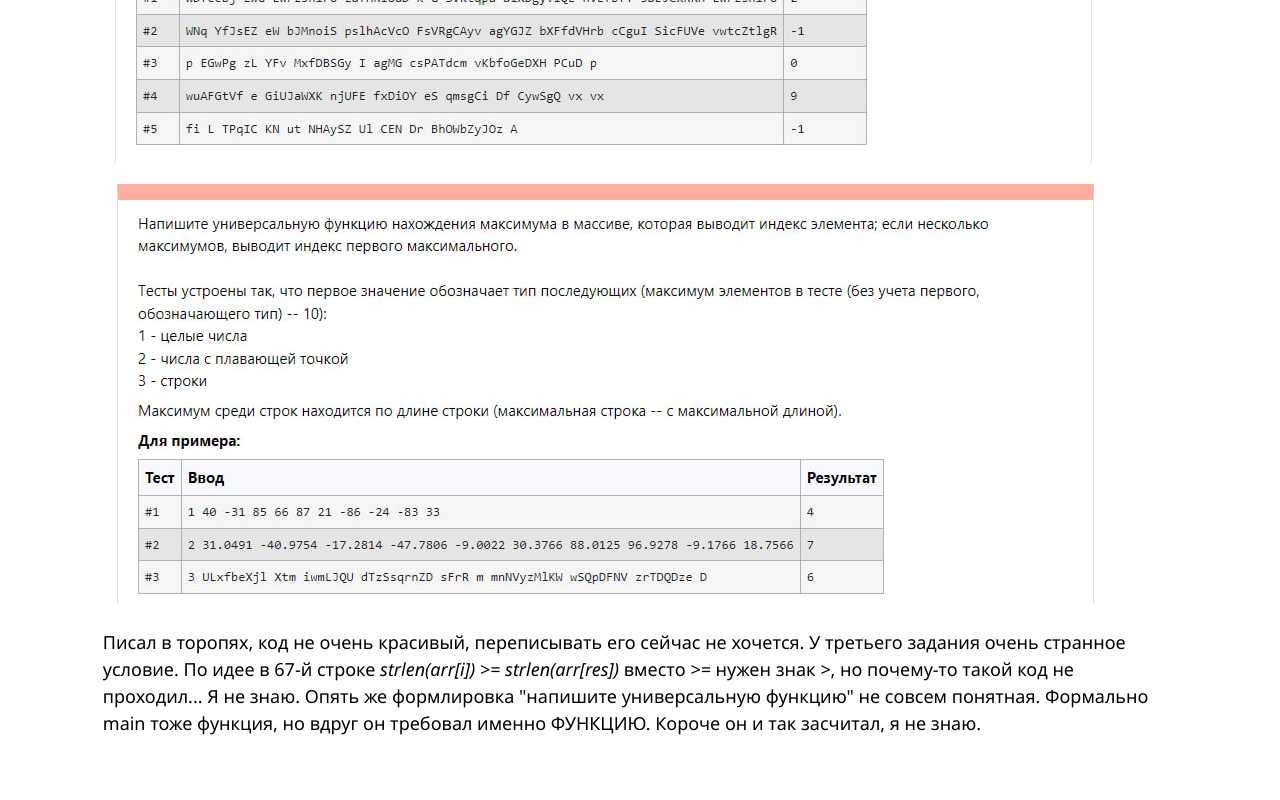
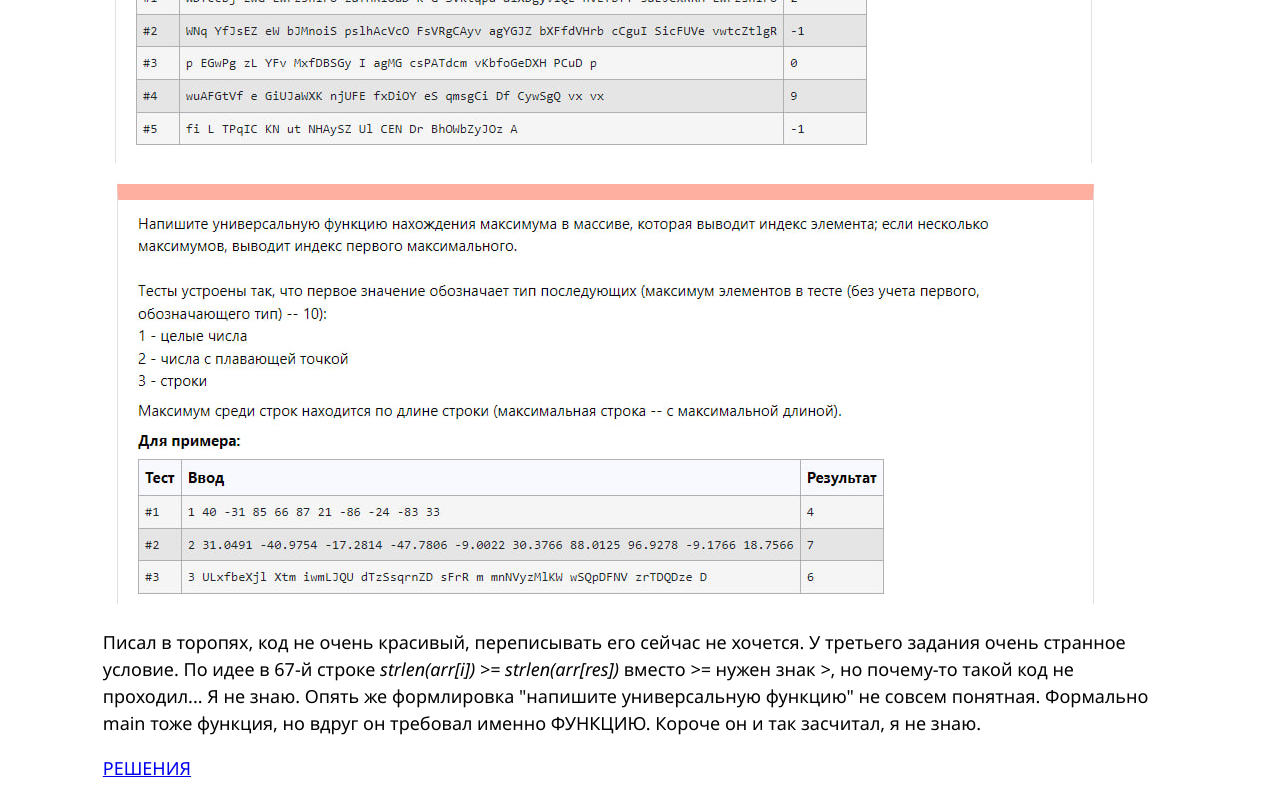
Before and after one commit to jcdkiki/jcdkiki.github.io, a plain HTML site: page pr-faq/index.html in a window 1280 px wide. Shown: the part 3859-4659 px from the top of the page. Before the commit the page ends 4614 px from the top, so only its background shows below. Drawn offline with nearby package versions, Linux system fonts and the light colour scheme.

Commit message:
prlab4 link

```diff
--- a/pr-faq/index.html
+++ b/pr-faq/index.html
@@ -75,6 +75,7 @@ int main() {
             <img src="prlab4-def2.jpg">
             <img src="prlab4-def3.jpg">
             <p>Писал в торопях, код не очень красивый, переписывать его сейчас не хочется. У третьего задания очень странное условие. По идее в 67-й строке <i>strlen(arr[i]) >= strlen(arr[res])</i> вместо <i>>=</i> нужен знак <i>></i>, но почему-то такой код не проходил... Я не знаю. Опять же формлировка "напишите универсальную функцию" не совсем понятная. Формально main тоже функция, но вдруг он требовал именно ФУНКЦИЮ. Короче он и так засчитал, я не знаю.</p>
+            <p><a href="https://github.com/jcdkiki/jcdkiki.github.io/tree/main/pr-faq/solutions">РЕШЕНИЯ</a></p>
         </div>
     </body>
 </html>
```
